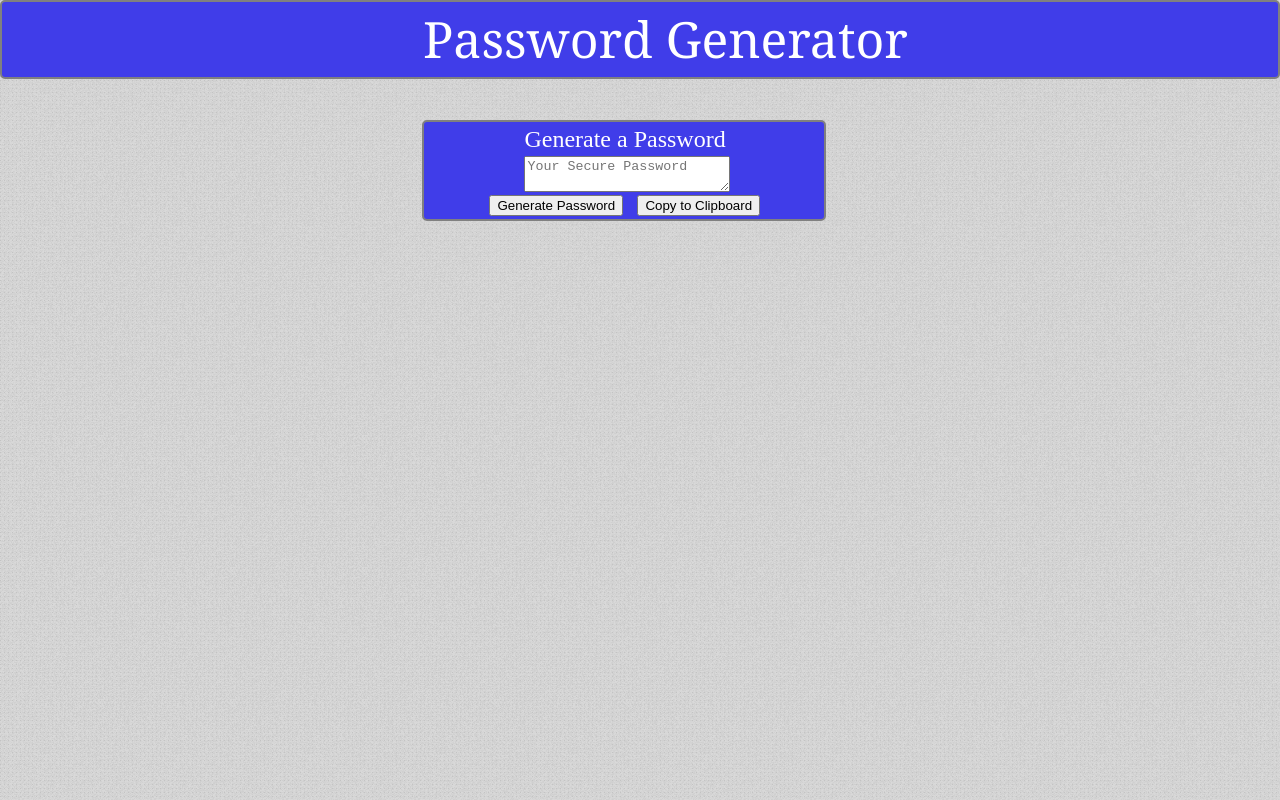
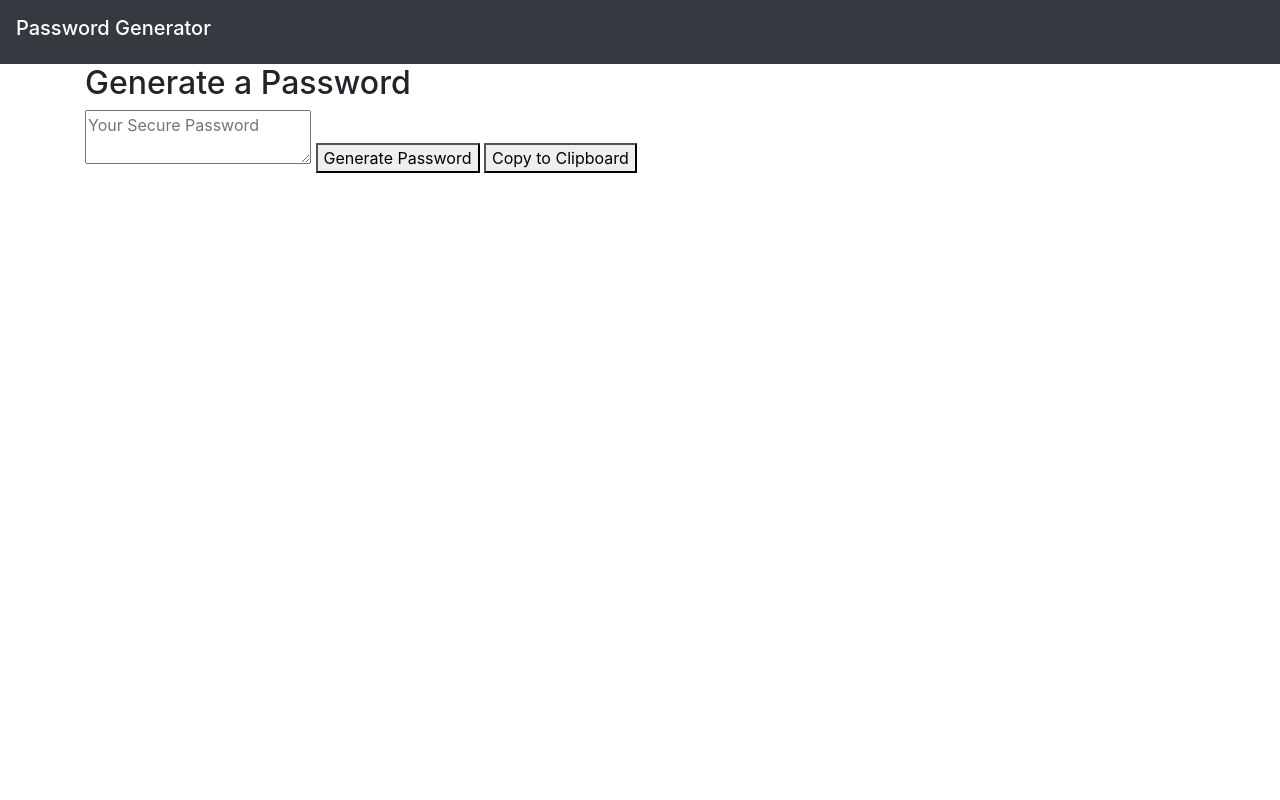
Before and after one commit to sgutierrez-19/Password-Generator, a plain HTML site: page index.html in a window 1280 px wide. Drawn offline with nearby package versions, Linux system fonts and the light colour scheme.

Commit message:
Added in bootstrap CDN and changed header to navbar

```diff
--- a/index.html
+++ b/index.html
@@ -1,25 +1,27 @@
 <!DOCTYPE html>
 <html lang="en">
-
   <head>
     <meta charset="UTF-8" />
     <meta name="viewport" content="width=device-width, initial-scale=1.0" />
     <meta http-equiv="X-UA-Compatible" content="ie=edge" />
     <title>Password Generator</title>
-  <link rel="stylesheet" href="reset.css">
-  <link rel="stylesheet" href="style.css">
+    <link rel="stylesheet" href="reset.css" />
+    <link
+      rel="stylesheet"
+      href="https://stackpath.bootstrapcdn.com/bootstrap/4.4.1/css/bootstrap.min.css"
+      integrity="sha384-Vkoo8x4CGsO3+Hhxv8T/Q5PaXtkKtu6ug5TOeNV6gBiFeWPGFN9MuhOf23Q9Ifjh"
+      crossorigin="anonymous"
+    />
+    <link rel="stylesheet" href="style.css" />
   </head>
 
   <body>
-
-  <header>
-    <h1>Password Generator</h1>
-  </header>
+    <nav class="navbar navbar-dark bg-dark">
+      <h1 class="navbar-brand">Password Generator</h1>
+    </nav>
 
     <div class="container">
       <h2>Generate a Password</h2>
-
-
 
       <textarea
         readonly
@@ -28,17 +30,13 @@
         aria-label="Generated Password"
       ></textarea>
 
-
       <button id="generate" onclick="questions()">Generate Password</button>
 
       <button id="copy" onclick="copied()">
         Copy to Clipboard
       </button>
-
     </div>
 
     <script src="index.js"></script>
-
   </body>
-
 </html>
--- a/style.css
+++ b/style.css
@@ -1,4 +1,4 @@
-header {
+/* header {
     height: 75px;
     background-color: rgb(64, 61, 233);
     font-family: Georgia, 'Times New Roman', Times, serif;
@@ -50,15 +50,15 @@ h2 {
     top: 18px;
     left: -145px;
     /* float: left; */
-}
+/* }
 
 #copy {
     position: relative;
     top: -3px;
     left: 213px;
-}
+} */
 
-@media only screen and (max-width: 501px) {
+/* @media only screen and (max-width: 501px) {
 
     header {
         font-size: 35px;
@@ -84,3 +84,5 @@ h2 {
         left: 10%;
     }
   }
+
+  */
```
Lines whose indentation alone changed are shown as unchanged.
